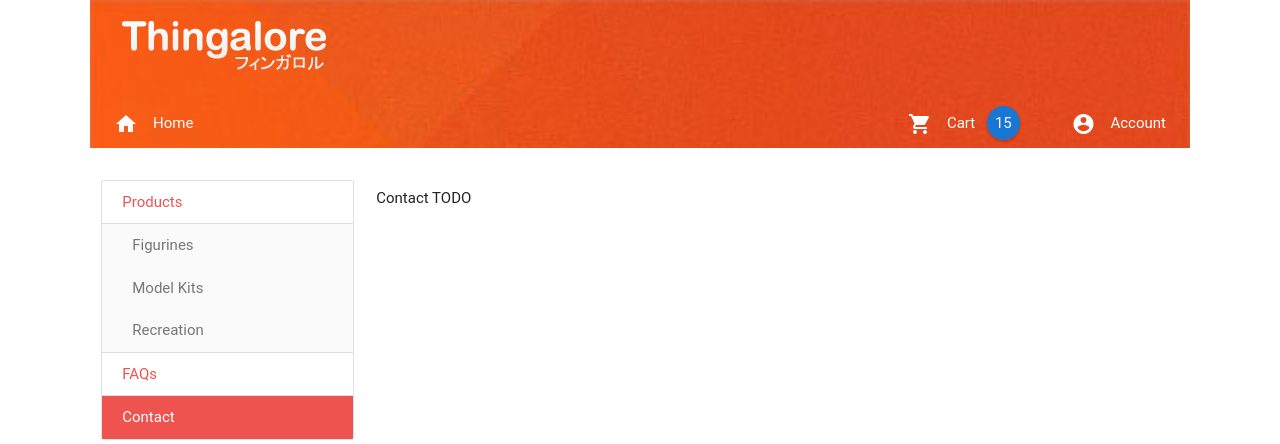
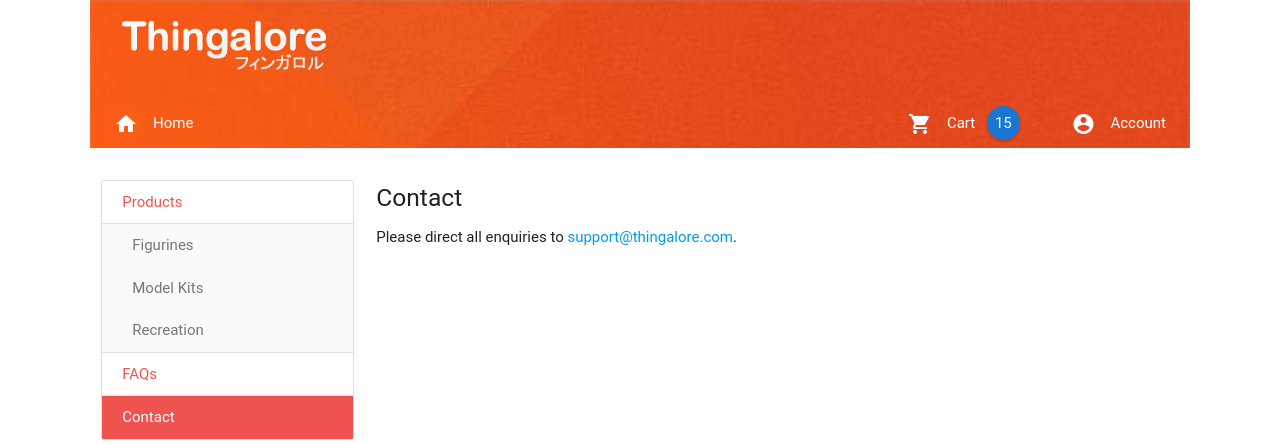
Before and after one commit to LRih/Thingalore, a PHP site: page /contact.php in a window 1280 px wide. Shown: the top 444 px of the page. Run offline with PHP 8.4, Linux system fonts and the light colour scheme; data comes from the database, SQL or seed files in the repository; some libraries are stand-ins or nearby versions; some web fonts are replaced.

Commit message:
Updated contacts

```diff
--- a/contact.php
+++ b/contact.php
@@ -22,9 +22,8 @@ require_once("php/global.php");
                 </div>
 
                 <div class="col s12 m9">
-                    <div class="section">
-                        Contact TODO
-                    </div>
+                    <h5>Contact</h5>
+                    <p>Please direct all enquiries to <a href="mailto:support@thingalore.com">support@thingalore.com</a>.</p>
                 </div>
             </div>
         </main>
```
Also changed, not shown: faqs.php (+3 -4 lines).
